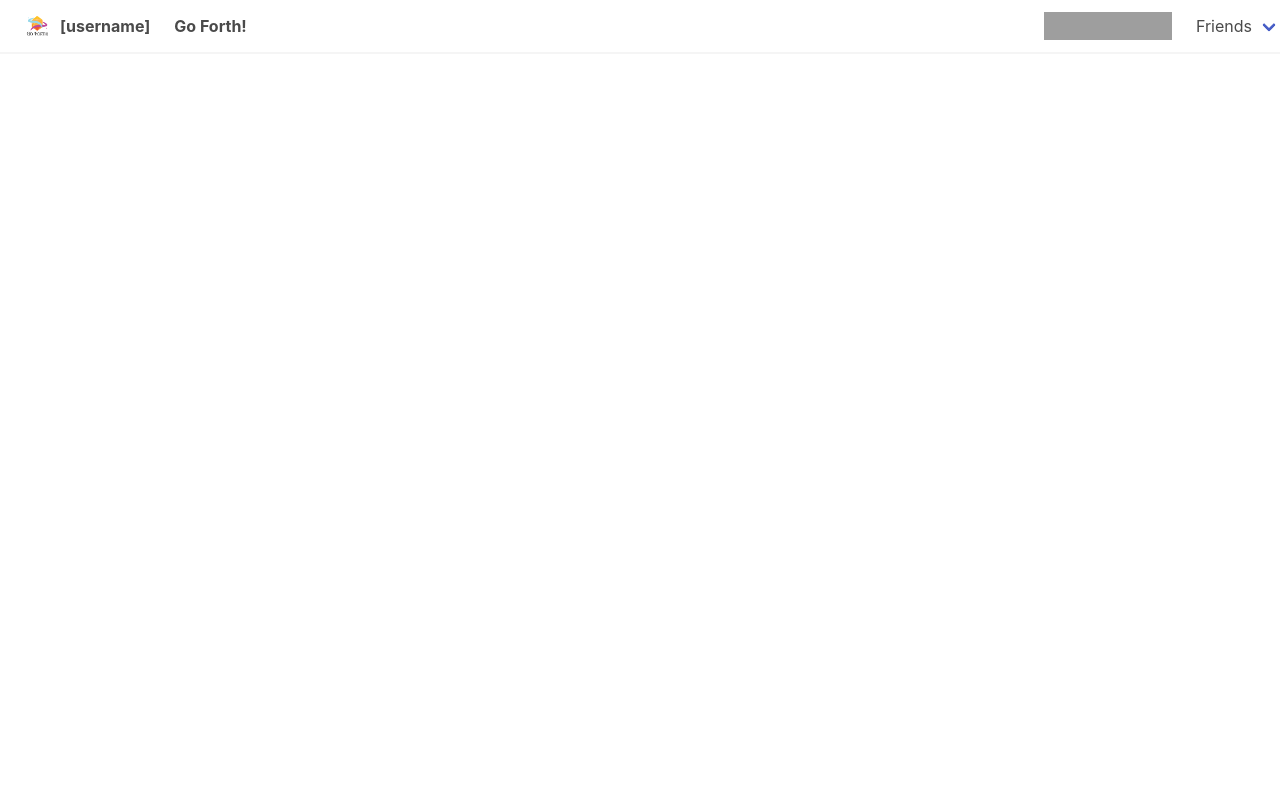
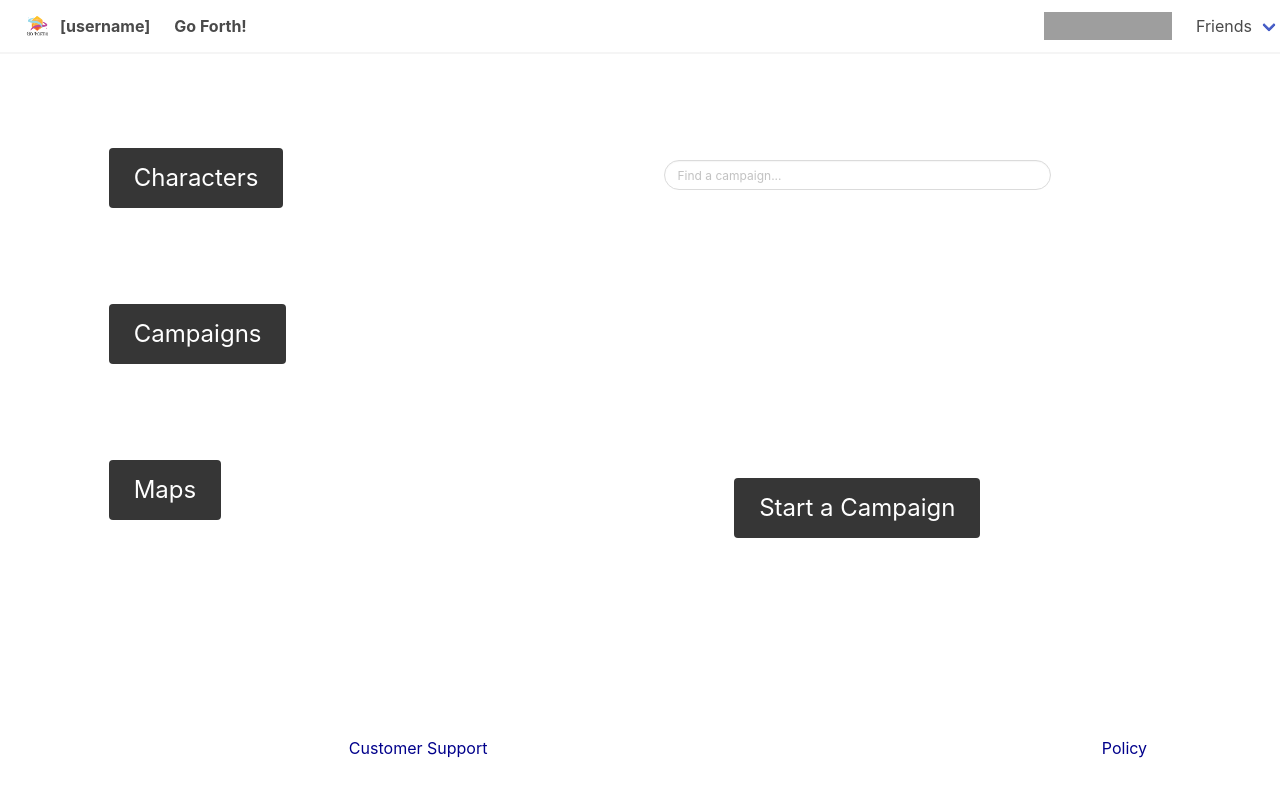
Before and after one commit to travistank616/goForth, a plain HTML site: page src/profile-page/profile-page.html in a window 1280 px wide. Drawn offline with nearby package versions, Linux system fonts and the light colour scheme; grey boxes are pictures that could not be loaded.

Commit message:
Profile page and Character page addition
Made major changes to the profile page. It now looks similar to the draft. Added character-page.html to start the process.

```diff
--- a/src/profile-page/profile-page.html
+++ b/src/profile-page/profile-page.html
@@ -48,6 +48,54 @@
   </nav>
 
   <!--Custom Scripts Here-->
+  <section class="section">
+  </section>
+  <div class="columns">
+    <div class="column is-1">
+    </div>
+    <div class="column is-1">
+      <button class="button is-large is-dark">Characters</button>
+      <section class="section">
+      </section>
+      <button class="button is-large is-dark">Campaigns</button>
+      <section class="section">
+      </section>
+      <button class="button is-large is-dark">Maps</button>
+    </div>
+    <div class="column is-4">
+      <section class="section is-large">
+      </section>
+      <div class="column has-text-centered">
+      <p class="has-text-grey">
+        <a href="" style="color: darkblue">Customer Support</a> &nbsp;
+      </p>
+      </div>
+    </div>
+    <div class="column is-4">
+      <div class="column has-text-centered">
+        <div class="container">
+          <div class="field">
+           <div class="control">
+              <input class="input is-size-7 is-rounded" type="text" placeholder="Find a campaign...">
+              <section class="section is-medium">
+              </section>
+             <button class="button is-large is-dark">Start a Campaign</button>
+           </div>
+          </div>
+        </div>
+      </div>
+    </div>
+    <div class="column is-1">
+      <div class="column has-text-centered">
+        <section class="section is-large">
+        </section>
+        <p class="has-text-grey">
+          <a href="" style="color: darkblue">Policy</a> &nbsp;
+        </p>
+        </div>
+    </div>
+  </div>
+
 </body>
 
 </html>
```
Also changed, not shown: src/character-page/character-page.html (added, +57 -0 lines).
